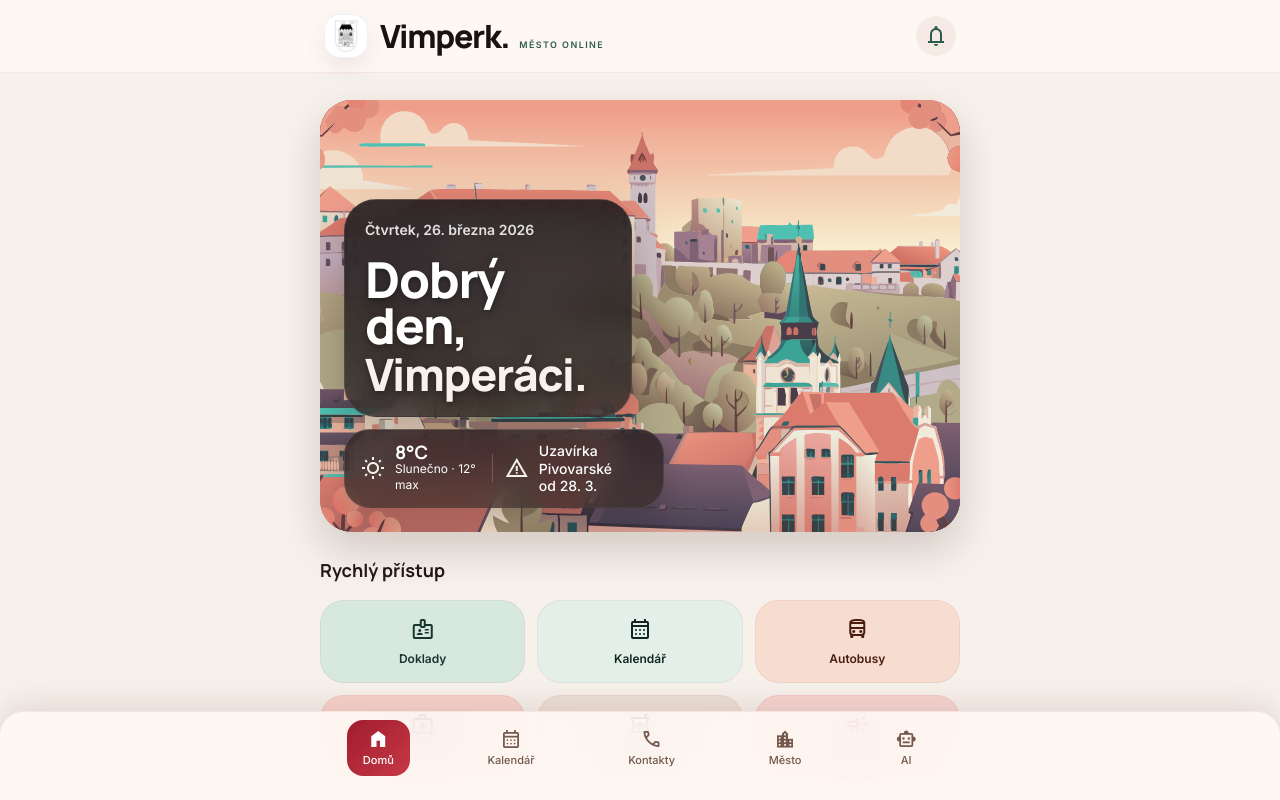
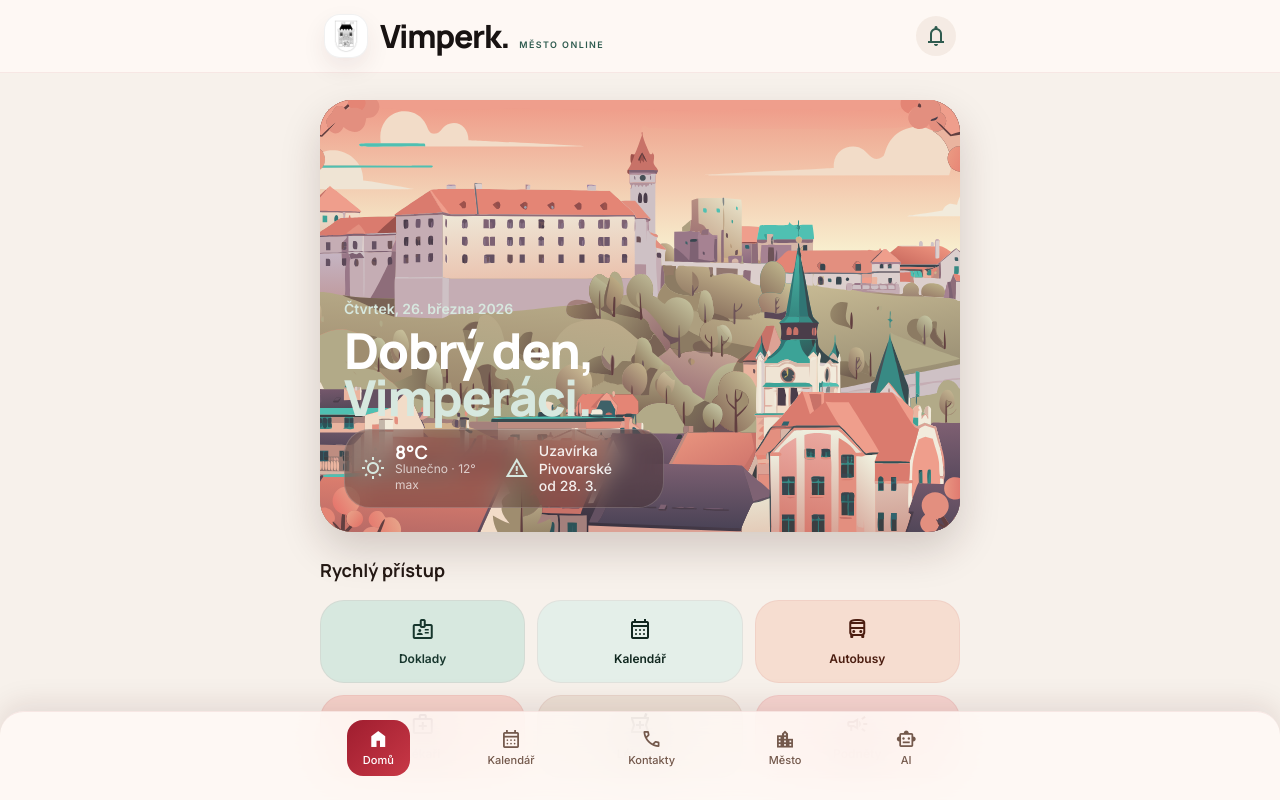
Before and after one commit to martinkubasek90-boop/vimperak, a Next.js app: page / in a window 1280 px wide. Shown: the top 800 px of the page. Built offline with nearby package versions, Linux system fonts and the light colour scheme.

Commit message:
Restore hero copy and remove overlay panel

```diff
--- a/app/page.tsx
+++ b/app/page.tsx
@@ -41,7 +41,7 @@ export default function HomePage() {
         <section className="px-4 pt-5">
           <div
             className="relative overflow-hidden rounded-[2rem] min-h-[25rem] md:min-h-[27rem]"
-            style={{ boxShadow: "0 18px 40px rgba(50,24,18,0.18)", background: "#f1e8df" }}
+            style={{ boxShadow: "0 18px 40px rgba(50,24,18,0.18)", background: "#45211d" }}
           >
             <Image
               src="/editorial/castle-hero.svg"
@@ -51,45 +51,32 @@ export default function HomePage() {
               className="object-cover object-[64%_center] md:object-[center_38%]"
             />
             <div className="relative z-10 flex min-h-[25rem] flex-col justify-end p-5 md:min-h-[27rem] md:p-6">
-              <div
-                className="mb-3 max-w-[15.5rem] rounded-[2rem] px-4 py-5 md:max-w-[18rem] md:px-5"
-                style={{
-                  background: "linear-gradient(180deg, rgba(28, 24, 26, 0.88) 0%, rgba(45, 38, 37, 0.78) 100%)",
-                  border: "1px solid rgba(255,255,255,0.08)",
-                  boxShadow: "0 18px 44px rgba(22, 14, 12, 0.26)",
-                  backdropFilter: "blur(14px)",
-                  WebkitBackdropFilter: "blur(14px)",
-                }}
-              >
-                <p className="text-sm font-semibold mb-4" style={{ color: "rgba(255,255,255,0.86)" }}>
+              <div className="max-w-[15rem] md:max-w-[18rem] mb-2">
+                <p className="text-sm font-semibold mb-2" style={{ color: "#d7e8df" }}>
                   Čtvrtek, 26. března 2026
                 </p>
-                <h1 className="hero-text-shadow font-headline font-extrabold text-[2.45rem] leading-[0.94] tracking-tight mb-0 text-white md:text-[3.1rem]">
+                <h1 className="font-headline font-extrabold text-[2.45rem] leading-[0.94] tracking-tight mb-0 text-white md:text-[3.1rem]">
                   Dobrý den,
                   <br />
-                  <span className="text-[0.9em]" style={{ color: "#F7F2EC" }}>Vimperáci.</span>
+                  <span style={{ color: "#d7e8df" }}>Vimperáci.</span>
                 </h1>
               </div>
 
               <div
                 className="max-w-[19rem] rounded-[1.6rem] px-4 py-[0.78rem] backdrop-blur-md md:max-w-[20rem]"
-                style={{
-                  background: "linear-gradient(180deg, rgba(40, 30, 32, 0.82) 0%, rgba(56, 42, 40, 0.74) 100%)",
-                  border: "1px solid rgba(255,255,255,0.09)",
-                  boxShadow: "0 16px 32px rgba(16, 10, 9, 0.2)",
-                }}
+                style={{ background: "rgba(58,38,35,0.38)", border: "1px solid rgba(255,255,255,0.18)" }}
               >
                 <div className="flex items-center gap-3">
                   <div className="flex items-center gap-2.5 text-white">
-                    <span className="material-symbols-outlined text-[1.45rem]" style={{ color: "#f6f1eb" }}>wb_sunny</span>
+                    <span className="material-symbols-outlined text-[1.45rem]" style={{ color: "#d7e8df" }}>wb_sunny</span>
                     <div>
                       <p className="font-headline font-bold text-[1.15rem] leading-none">8°C</p>
-                      <p className="text-xs text-white/86">Slunečno · 12° max</p>
+                      <p className="text-xs text-white/70">Slunečno · 12° max</p>
                     </div>
                   </div>
-                  <div className="h-7 w-px bg-white/20" />
-                  <div className="flex items-center gap-2.5 text-white">
-                    <span className="material-symbols-outlined text-[1.1rem]" style={{ color: "#f6f1eb" }}>warning</span>
+                  <div className="h-7 w-px bg-white/18" />
+                  <div className="flex items-center gap-2.5 text-white/90">
+                    <span className="material-symbols-outlined text-[1.1rem]" style={{ color: "#d7e8df" }}>warning</span>
                     <p className="text-sm font-medium leading-tight">
                       Uzavírka Pivovarské
                       <br />
```
